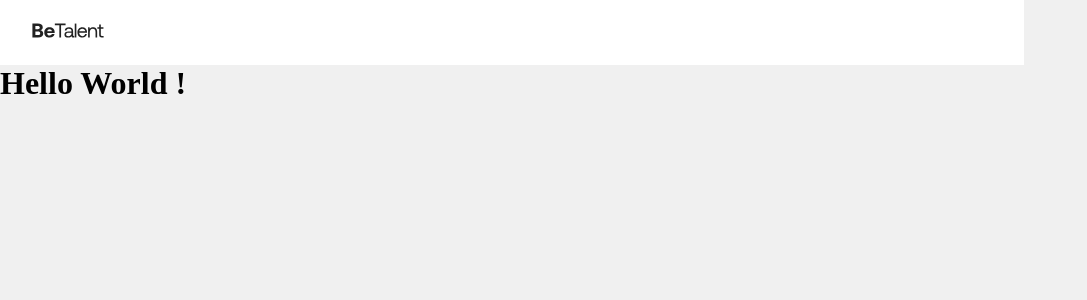
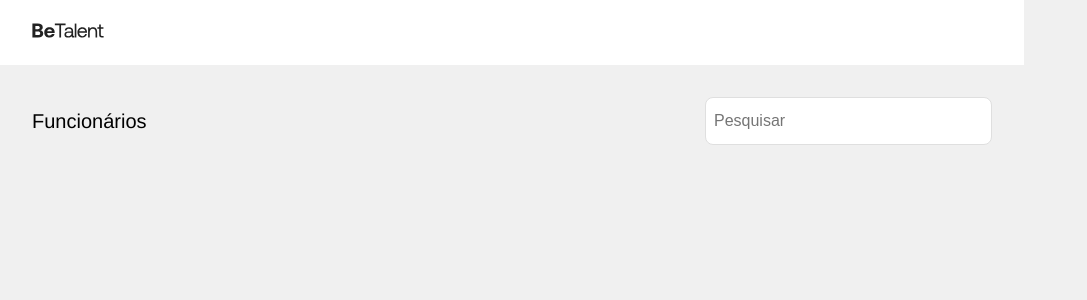
Before and after one commit to jonathandcosta/test_front, a React (Vite) app: page / in a window 1280 px wide. Shown: the top 300 px of the page, without its empty margins (0-1087 px from the left). Built offline with nearby package versions, Linux system fonts and the light colour scheme.

Commit message:
feat: add title

```diff
--- a/src/App.css
+++ b/src/App.css
@@ -19,4 +19,9 @@
 
 html {
   background-color: var(--gray-0);
+  font-family: Helvetica;
 }
+
+.container {
+  max-width: 1024px;
+}
--- a/src/App.jsx
+++ b/src/App.jsx
@@ -1,11 +1,12 @@
 import './App.css';
 import Header from './components/header/Header';
+import Title from './components/title/Title';
 
 function App() {
   return (
     <>
       <Header />
-      <h1>Hello World !</h1>
+      <Title />
     </>
   );
 }
--- a/src/components/header/Header.jsx
+++ b/src/components/header/Header.jsx
@@ -3,9 +3,11 @@ import Logo from '../../Assets/icons/logo.svg';
 
 const Header = () => {
   return (
-    <header className={styles.header}>
-      <img src={Logo} alt="" />
-    </header>
+    <div className="container">
+      <header className={styles.header}>
+        <img src={Logo} alt="" />
+      </header>
+    </div>
   );
 };
 
--- /dev/null
+++ b/src/components/title/Title.jsx
@@ -0,0 +1,14 @@
+import styles from './Title.module.css';
+
+const Title = () => {
+  return (
+    <div className="container">
+      <div className={styles.title}>
+        <h1>Funcionários</h1>
+        <input type="text" placeholder="Pesquisar" />
+      </div>
+    </div>
+  );
+};
+
+export default Title;
--- /dev/null
+++ b/src/components/title/Title.module.css
@@ -0,0 +1,24 @@
+.title {
+  display: flex;
+  justify-content: space-between;
+  align-items: center;
+  padding: 32px;
+}
+
+.title h1 {
+  font-size: 20px;
+  font-weight: 500;
+}
+
+.title input {
+  width: 287px;
+  height: 48px;
+  border-radius: 8px;
+  border: 1px solid var(--gray-10);
+}
+
+input {
+  padding: 8px;
+  font-size: 16px;
+  font-weight: 400;
+}
```
